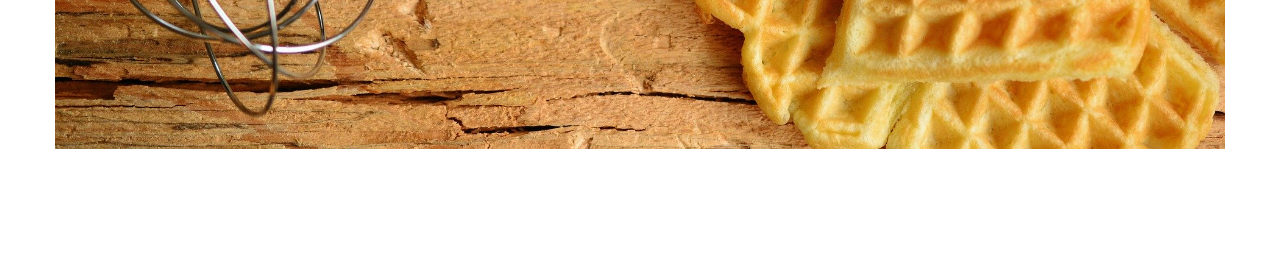
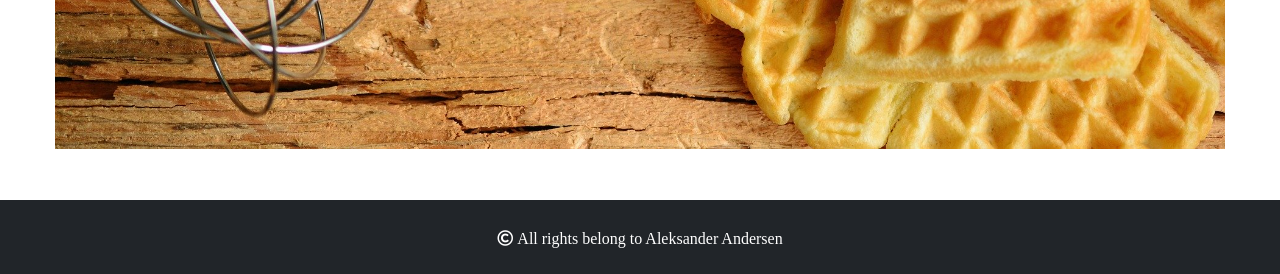
Before and after one commit to Pyleks/Milestone-Project-3, a Flask app: page / in a window 1280 px wide. Shown: the part 625-899 px from the top of the page. Before the commit the page ends 774 px from the top, so only its background shows below. Run offline with Flask 2, Linux system fonts and the light colour scheme; data that the repository does not hold is empty; some libraries are stand-ins or nearby versions.

Commit message:
Added padding between card on all apges

```diff
--- a/app.py
+++ b/app.py
@@ -19,9 +19,10 @@ def recipes():
         imageDB=mongo.db.imageDB.find())
 
 
-@app.route('/viewBake/<task_id>')
+@app.route('/pastries/<task_id>/')
 def viewBake(task_id):
     access_pastry = mongo.db.imageDB.find_one({"_id": ObjectId(task_id)})
+
     return render_template('pastry.html', pastry_details=access_pastry)
 
 
--- a/static/css/style.css
+++ b/static/css/style.css
@@ -72,6 +72,19 @@ a:-webkit-any-link {
     float: right;
     margin-left: auto;
 }
+/************ Landing Page CSS ************/
+.container-space {
+    padding: 2% 1% 2% 1%;
+}
+
+.no-margin {
+    margin: 0;
+}
+
+.extra-pad {
+    padding: 0.5% 1% 0.5% 1%;
+}
+
 
 
 /************ PASTRY PAGE CSS ************/
@@ -121,3 +134,13 @@ a:-webkit-any-link {
     font-weight: 600;
     padding: 0 0 0.7em 0;
 }
+
+/************ Footer ************/
+.footer-container {
+    background-color: currentColor;
+    padding: 2% 0 2% 0;
+}
+
+.lower-footer {
+    padding: 0 0 5% 0;
+}
--- a/templates/base.html
+++ b/templates/base.html
@@ -19,7 +19,8 @@
         <div class="col-12">
             <nav class="navbar navbar-expand-lg navbar-light">
                 <a class="navbar-brand" href="#">The Happy Bun</a>
-                    <button class="navbar-toggler" type="button" data-toggle="collapse" data-target="#navbarNav" aria-controls="navbarNav" aria-expanded="false" aria-label="Toggle navigation">
+                <button class="navbar-toggler" type="button" data-toggle="collapse" data-target="#navbarNav"
+                        aria-controls="navbarNav" aria-expanded="false" aria-label="Toggle navigation">
                     <span class="navbar-toggler-icon"></span>
                 </button>
                 <div class="collapse navbar-collapse" id="navbarNav">
@@ -40,8 +41,19 @@
     </div>
 </div>
 
+
 {% block content %}
 {% endblock %}
+
+<section class="footer-container container-fluid  text-center">
+        <div class="row no-margin">
+            <div class="col-12">
+                <small class="text-white opacity-50 pt-1 far fa-copyright">
+                    All rights belong to Aleksander Andersen
+                </small>
+            </div>
+        </div>
+</section>
 
 <script src="https://cdnjs.cloudflare.com/ajax/libs/jquery/3.4.1/jquery.js"></script>
 <script src="https://stackpath.bootstrapcdn.com/bootstrap/4.4.1/js/bootstrap.min.js"></script>
--- a/templates/index.html
+++ b/templates/index.html
@@ -8,10 +8,10 @@
     </div>
 </div>
 
-<div class="section container">
+<div class="section container container-space">
     <div class="row">
         {% for url in imageDB %}
-        <div class="col-4">
+        <div class="col-4 extra-pad">
             <div class="card card-box cooking-img">
                 <a href="{{url_for('viewBake',task_id=url._id)}}" class="link-wrap">
                     <img class="auto-size img-fluid" src="{{url.url}}">
--- a/templates/pastry.html
+++ b/templates/pastry.html
@@ -31,7 +31,7 @@
                 <hr class="buffer-margin">
             </div>
         </div>
-        <div class="row">
+        <div class="row lower-footer">
             <div class="col-5 text-center card bg-lightBlue">
                 <h2 class="pastry-h2 ing-buffer">Ingredients</h2>
                 <h3 class="portion-size">Number of portions</h3>
```
Lines whose indentation alone changed are shown as unchanged.
